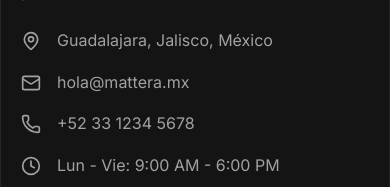
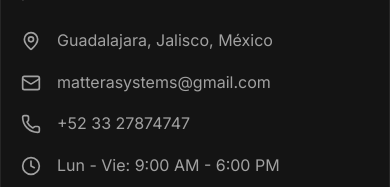
Before and after one commit to xameoc-sys/mattera-web, a website: page index.html in a window 390 px wide. Shown: the part 7110-7297 px from the top of the page. Drawn offline with nearby package versions, Linux system fonts and the light colour scheme.

Commit message:
Update contact info - email and phone

```diff
--- a/index.html
+++ b/index.html
@@ -366,11 +366,11 @@
         </div>
         <div class="contact-item">
           <i data-lucide="mail" style="width: 20px; height: 20px;"></i>
-          <span>hola@mattera.mx</span>
+          <span>matterasystems@gmail.com</span>
         </div>
         <div class="contact-item">
           <i data-lucide="phone" style="width: 20px; height: 20px;"></i>
-          <span>+52 33 1234 5678</span>
+          <span>+52 33 27874747</span>
         </div>
         <div class="contact-item">
           <i data-lucide="clock" style="width: 20px; height: 20px;"></i>
```
